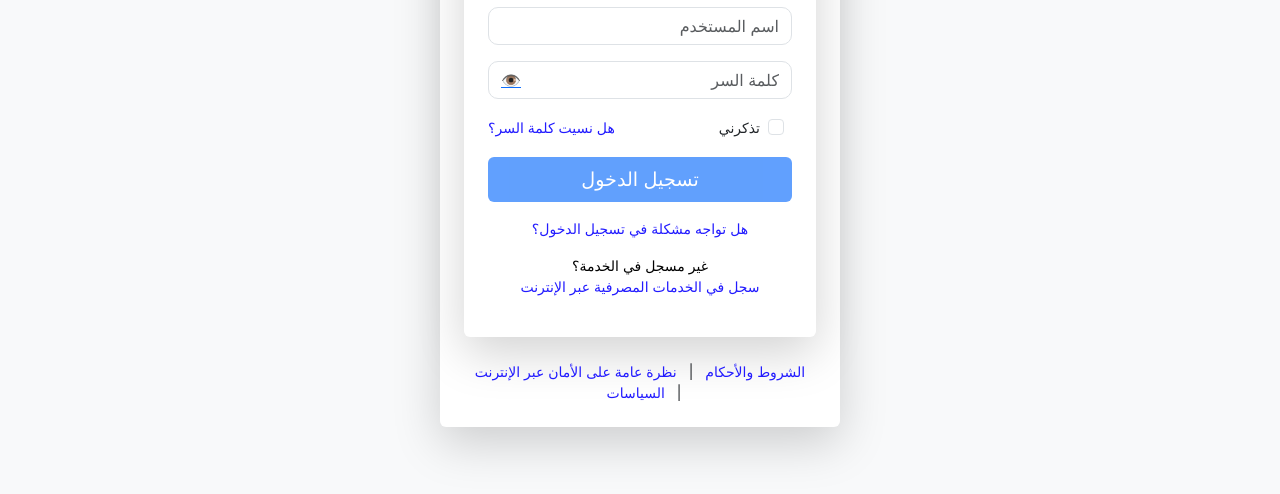
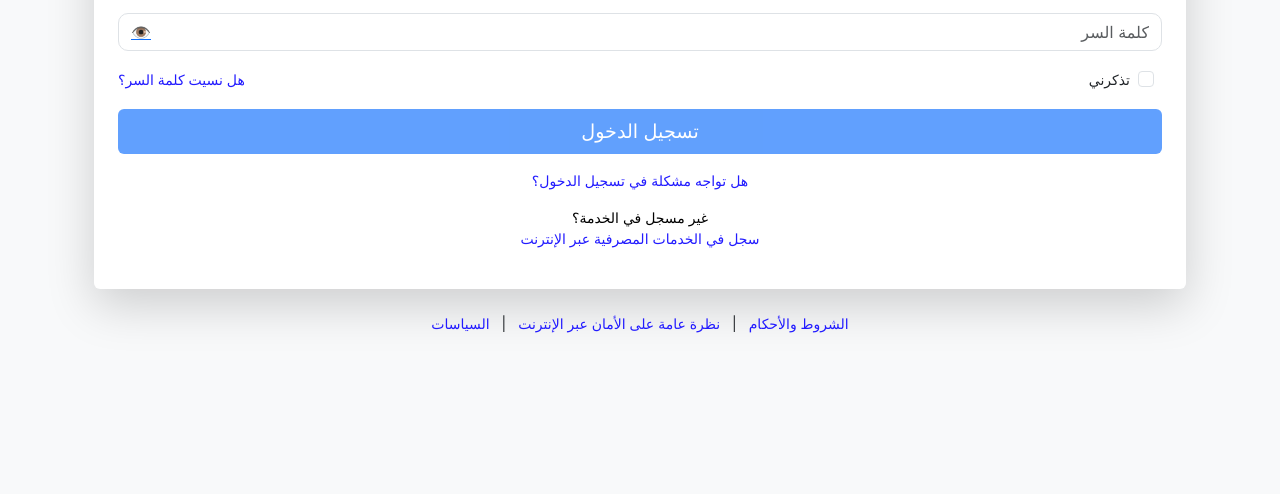
Before and after one commit to montaser77789/raghy, a plain HTML site: page index.html in a window 1280 px wide. Shown: the part 306-800 px from the top of the page. Drawn offline with nearby package versions, Linux system fonts and the light colour scheme.

Commit message:
Upload project

```diff
--- a/index.html
+++ b/index.html
@@ -13,7 +13,7 @@
             <img src="./images/logo-arb.png" alt="Logo" class=" logo">
     </header>
     <main class="d-flex justify-content-center align-items-center  bg-light">
-        <div class="container text-center bg-white p-4 rounded shadow-lg" style="max-width: 400px;">
+        <div class="container text-center  p-4  " >
             <div  class="container text-center bg-white p-4 rounded shadow-lg">
 
             <h1 class="mb-3">مرحباً بك في الراجحي أون لاين</h1>
```
